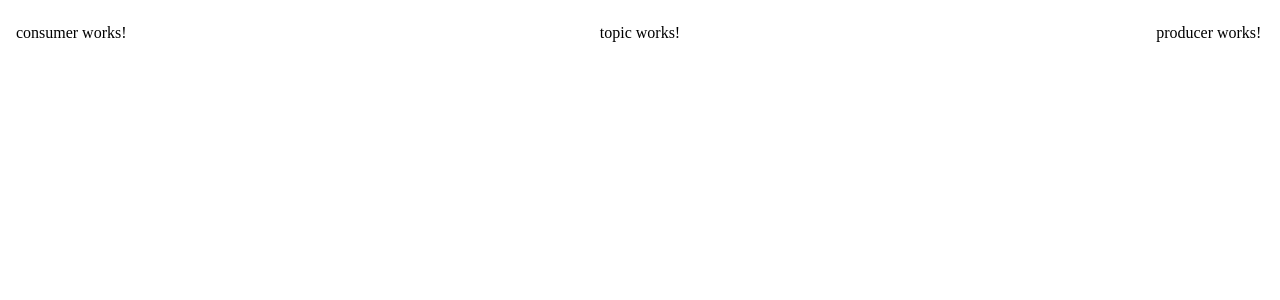
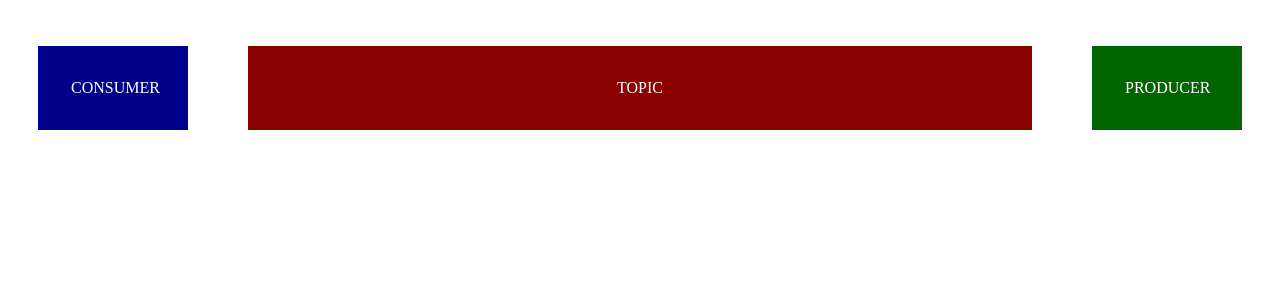
Before and after one commit to txiribimakula/kafka-playground, an Angular app: page / in a window 1280 px wide. Shown: the top 300 px of the page. Built offline with nearby package versions, Linux system fonts and the light colour scheme.

Commit message:
coloured element distribution

```diff
--- a/src/app/app.component.html
+++ b/src/app/app.component.html
@@ -1,5 +1,11 @@
 <div class="container">
-    <app-consumer></app-consumer>
-    <app-topic></app-topic>
-    <app-producer></app-producer>
+    <div class="consumers">
+        <app-consumer></app-consumer>
+    </div>
+    <div class="topics">
+        <app-topic></app-topic>
+    </div>
+    <div class="producers">
+        <app-producer></app-producer>
+    </div>
 </div>
--- a/src/app/app.component.scss
+++ b/src/app/app.component.scss
@@ -1,5 +1,19 @@
 .container {
-    display: grid;
-    grid-template-columns: 10% 80% 10%;
-    place-items: center;
-  }
+  display: grid;
+  grid-template-columns: 150px auto 150px;
+  place-items: center;
+  gap: 5%;
+  margin:30px;
+}
+
+.producers {
+  width: 100%;
+}
+
+.consumers {
+  width: 100%;
+}
+
+.topics {
+  width: 100%;
+}
--- a/src/app/consumer/consumer.component.html
+++ b/src/app/consumer/consumer.component.html
@@ -1 +1 @@
-<p>consumer works!</p>
+<p class="consumer">CONSUMER</p>
--- a/src/app/consumer/consumer.component.scss
+++ b/src/app/consumer/consumer.component.scss
@@ -0,0 +1,6 @@
+.consumer {
+    background-color: darkblue;
+    color: white;
+    padding: 33px;
+    text-align: center;
+}
--- a/src/app/producer/producer.component.html
+++ b/src/app/producer/producer.component.html
@@ -1 +1 @@
-<p>producer works!</p>
+<p class="producer">PRODUCER</p>
--- a/src/app/producer/producer.component.scss
+++ b/src/app/producer/producer.component.scss
@@ -0,0 +1,6 @@
+.producer {
+    background-color: darkgreen;
+    color: white;
+    padding: 33px;
+    text-align: center;
+}
--- a/src/app/topic/topic.component.html
+++ b/src/app/topic/topic.component.html
@@ -1 +1 @@
-<p>topic works!</p>
+<p class="topic">TOPIC</p>
--- a/src/app/topic/topic.component.scss
+++ b/src/app/topic/topic.component.scss
@@ -0,0 +1,6 @@
+.topic {
+    background-color: darkred;
+    color: white;
+    padding: 33px;
+    text-align: center;
+}
```
